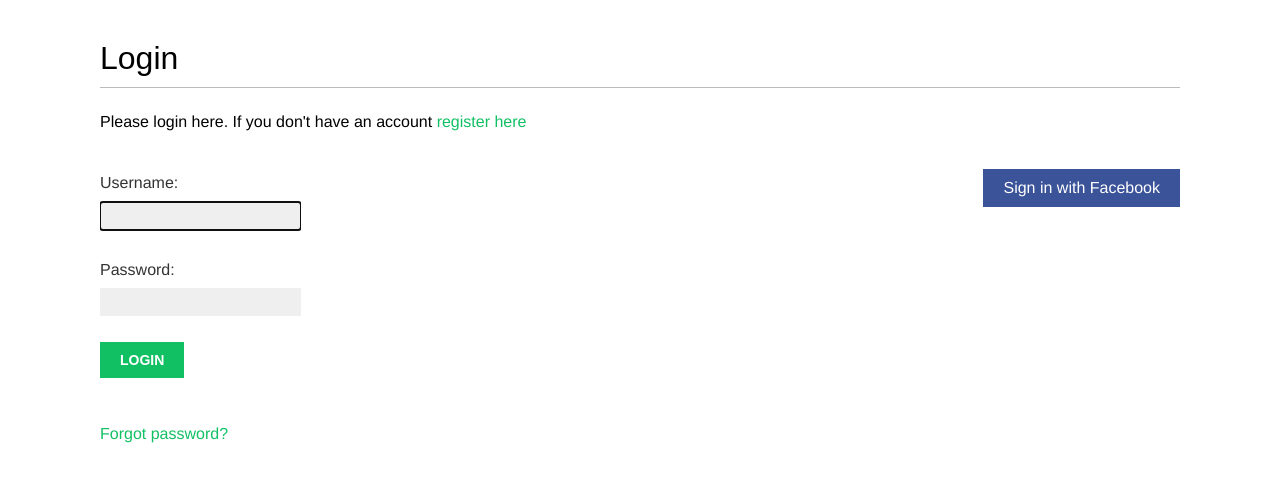
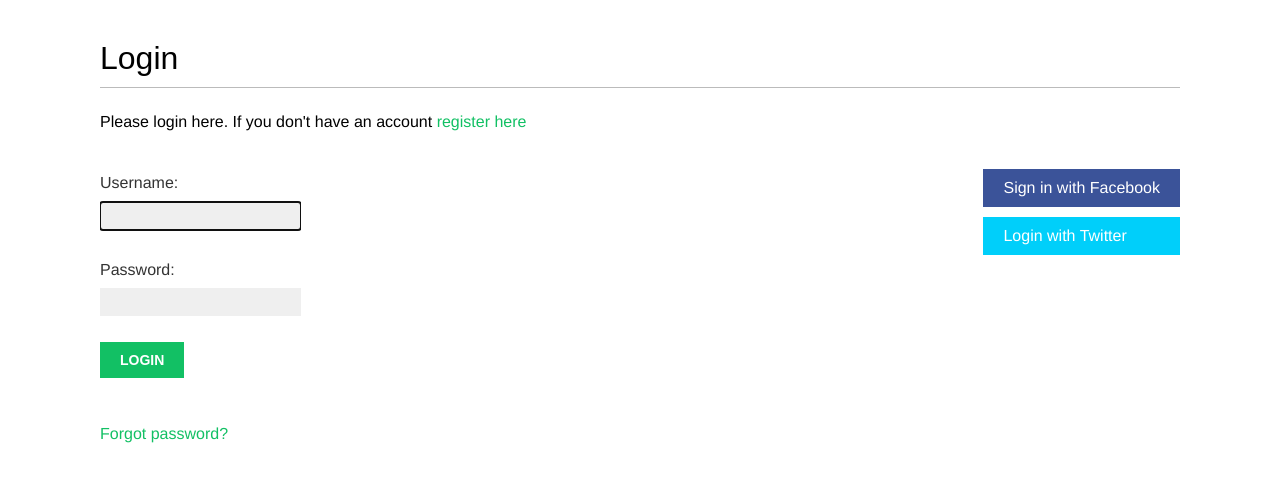
Before and after one commit to rawteech/swara, a Django app: page /account/login/ in a window 1280 px wide. Shown: the part 47-529 px from the top of the page. Run offline with Django 3.2, Linux system fonts and the light colour scheme; some web fonts are replaced.

Commit message:
Display twitter login button

```diff
--- a/account/templates/registration/login.html
+++ b/account/templates/registration/login.html
@@ -21,6 +21,7 @@
 	<div class="social">
 		<ul>
 			<li class="facebook"><a href="{% url "social:begin" "facebook" %}">Sign in with Facebook</a></li>
+			<li class="twitter"><a href="{% url "social:begin" "twitter"%}">Login with Twitter</a></li>
 		</ul>
 	</div>
 {% endblock %}
```
